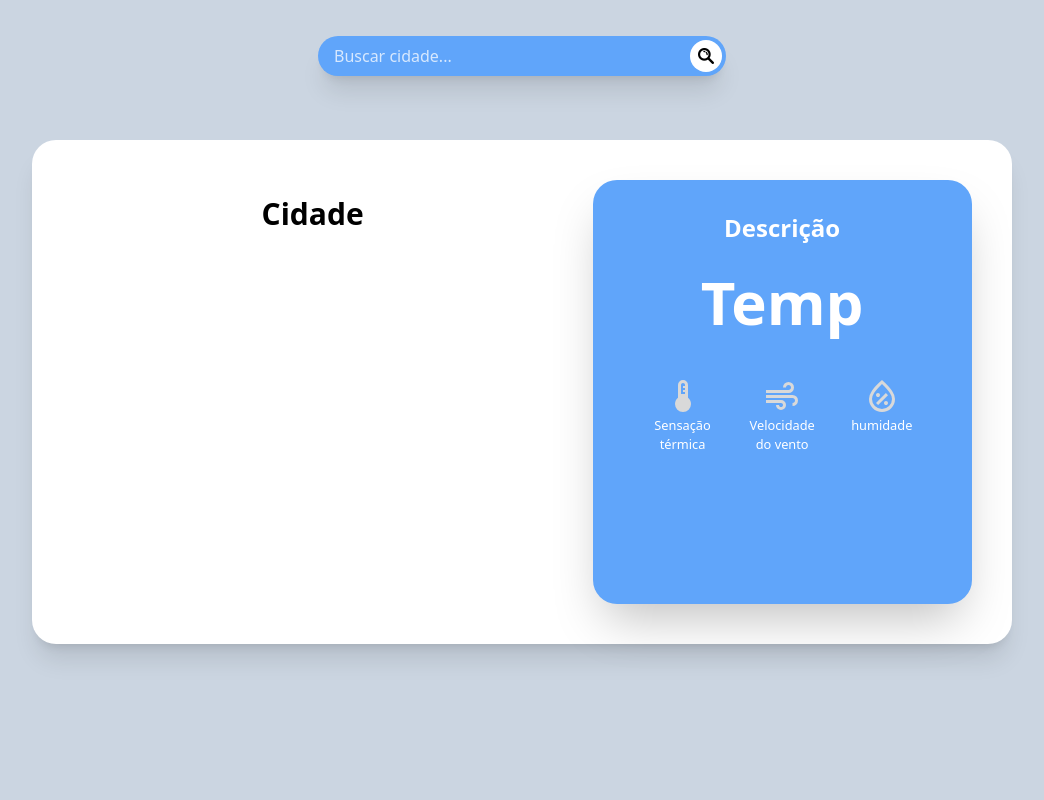
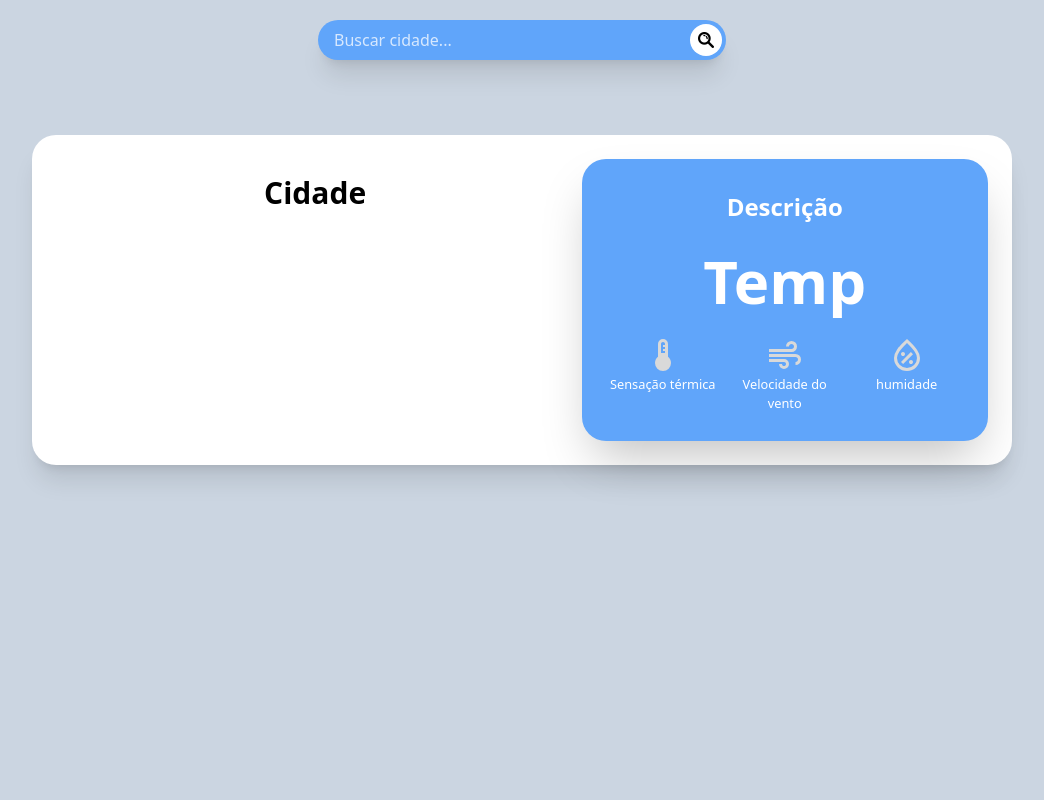
Before and after one commit to Devgustavogomes/Projeto-API-de-clima, a plain HTML site: page index.html in a window 1280 px wide. Shown: the top 800 px of the page, without its empty margins (118-1162 px from the left). Drawn offline with nearby package versions, Linux system fonts and the light colour scheme.

Commit message:
Add files via upload

```diff
--- a/index.html
+++ b/index.html
@@ -9,12 +9,12 @@
 
 </head>
 
-<body class="overflow-x-hidden bg-slate-300">
+<body class="bg-slate-300">
     <main class="flex flex-col items-center justify-center  min-h-screen">
-        <div class="grid grid-rows-3  w-screen sm:h-auto sm:w-[90%] max-w-7xl mx-auto"
+        <div class="grid grid-rows-3 gap-5  w-screen sm:h-auto sm:w-[90%] max-w-7xl mx-auto"
             style="grid-template-rows: 1fr 5fr 4fr;">
             <!--Barra de pesquisa-->
-            <div id="navbar" class="flex justify-center items-center p-4 ">
+            <div id="navbar" class="flex justify-center items-center">
                 <form id="formCity" class="relative p-5 w-full max-w-md">
                     <input type="text"
                         class="w-full  rounded-3xl bg-blue-400 text-white p-2 pl-4 pr-12 shadow-xl outline-none placeholder-white placeholder-opacity-75"
@@ -26,9 +26,8 @@
                 </form>
             </div>
             <!--Previsão atual-->
-            <div id="currentForecast" class=" flex justify-center items-center ">
-                <div id="currentCard"
-                    class="h-[100%] w-[85%] sm:flex sm:h-[90%] sm:gap-10 sm:p-10 bg-white rounded-3xl shadow-xl">
+            <div id="currentForecast" class="flex justify-center items-center ">
+                <div id="currentCard" class="h-auto w-[85%] sm:flex  sm:gap-2 p-6  bg-white rounded-3xl shadow-xl">
                     <div class="flex flex-col items-center w-full">
                         <p class="p-4 font-bold text-3xl" id="showCityName">Cidade</p>
                         <img src="" id="currentIcon" alt="" src="">
@@ -38,14 +37,14 @@
                         class=" bg-blue-400 h-auto w-full sm:w-[75%] rounded-3xl shadow-2xl text-white p-5 flex flex-col items-center text-center">
                         <p class="p-3 font-bold text-base sm:text-2xl " id="description">Descrição</p>
                         <p class="  font-bold text-6xl p-4" id="currentTemp">Temp</p>
-                        <div class="grid grid-cols-3  w-full  h-auto rounded-3xl justify-items-center p-5">
-                            <div class="flex flex-col items-center p-2">
+                        <div class="grid grid-cols-3  w-full  h-auto rounded-3xl justify-items-center">
+                            <div class="flex flex-col items-center p-2 ">
                                 <img src="style/images/temp.svg" alt="" class="w-[2.5rem]">
                                 <p id="feelsLike" class="text-[0.8rem]">Sensação térmica</p>
                             </div>
                             <div class="flex flex-col items-center p-2">
                                 <img src="style/images/air.svg" alt="" class="w-[2.5rem]">
-                                <p id="windSpeed" class="text-[0.8rem]" >Velocidade do vento</p>
+                                <p id="windSpeed" class="text-[0.8rem]">Velocidade do vento</p>
                             </div>
                             <div class="flex flex-col items-center p-2">
                                 <img src="style/images/humidity.svg" alt="" class="w-[2.5rem]">
@@ -56,15 +55,15 @@
                 </div>
             </div>
             <!--Previsões futuras-->
-            <div id="upcomingForecast" class="flex flex-col items-center gap-5 sm:flex-row sm:justify-center sm:gap-10 p-5">
+            <div id="upcomingForecast" class="flex flex-col sm:flex-row gap-3 h-auto">
 
             </div>
         </div>
         <!--Créditos-->
         <footer class="h-auto w-full bg-slate-300 grid grid-cols-1 content-center justify-items-center  ">
-        <p class="font-semibold text-sm ">Desenvolvido por Gustavo Gomes.</p>
-        <p class="font-semibold text-xs">Dados por OpenWeatherMap.</p>
-    </footer>
+            <p class="font-semibold text-sm ">Desenvolvido por Gustavo Gomes.</p>
+            <p class="font-semibold text-xs">Dados por OpenWeatherMap.</p>
+        </footer>
     </main>
     <script src="script/script.js"></script>
 </body>
--- a/script/script.js
+++ b/script/script.js
@@ -33,11 +33,10 @@ function loadingInformations(forecasts) {
             const iconUrl = `http://openweathermap.org/img/wn/${forecasts[i].icon}@2x.png`
 
             forecastHTML += `<div
-            class="flex flex-row sm:flex-col items-center justify-center  justify-evenly
-                   sm:p-5 sm:gap-5
-                   w-[85%] sm:w-[200px] bg-white rounded-3xl shadow-xl mx-auto">
-            <p class="font-semibold text-lg sm:text-xl">${forecasts[i].date}</p>
-            <img src="${iconUrl}" alt="Ícone do tempo" class="w-10 h-10 sm:w-16 sm:h-16">
+            class="flex flex-row sm:flex-col items-center justify-evenly w-[85%]  bg-white rounded-3xl shadow-xl mx-auto
+            sm:h-[70%] sm:w-[20%] sm:p-3">
+            <p class="font-semibold text-lg sm:text-3xl">${forecasts[i].date}</p>
+            <img src="${iconUrl}" alt="Ícone do tempo" class="w-[4rem] sm:w-[8rem]">
             <p class="text-2xl sm:text-3xl font-bold">${forecasts[i].temp}°</p>
         </div>`;
         }
```
